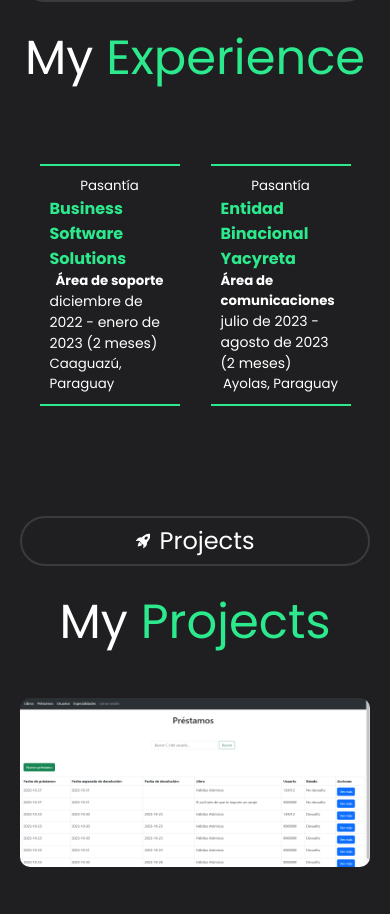
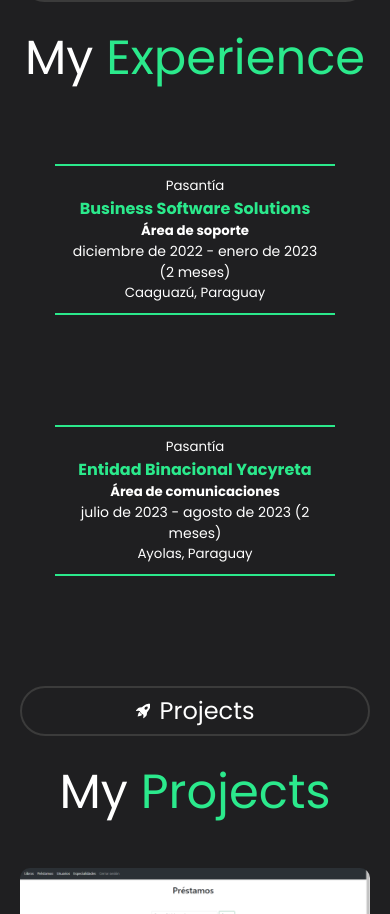
Before and after one commit to MarceloM47/portfolio, a React (Vite) app: page / in a window 390 px wide. Shown: the part 3673-4587 px from the top of the page. Built offline with nearby package versions, Linux system fonts and the light colour scheme.

Commit message:
Se modificó los estilos de la sección de  experience

```diff
--- a/src/App.css
+++ b/src/App.css
@@ -261,11 +261,13 @@ span{
 .project img:hover{
     filter: contrast(60%);
 }
+
 /* MEDIA QUERIES */
 @media screen and (max-width:1310px) {
     .exps-container{
         display: flex;
-        justify-content: center;
+        flex-direction: column;
+        align-items: center;
         gap: 10px;
     }
 
@@ -273,7 +275,8 @@ span{
         display: flex;
         align-items: center;
         flex-direction: column;
-        width: 40%;
+        text-align: center;
+        width: 60%;
         margin: 50px 3%;
         padding: 10px;
         font-size: 1rem;
@@ -599,4 +602,25 @@ span{
         cursor: pointer;
         color: var(--green);
     }
+
+    .exps-container{
+        display: flex;
+        flex-direction: column;
+        align-items: center;
+        gap: 10px;
+    }
+
+    .exp-container{
+        display: flex;
+        align-items: center;
+        flex-direction: column;
+        text-align: center;
+        width: 80%;
+        margin: 50px 3%;
+        padding: 10px;
+        font-size: 1rem;
+        border: 2px solid var(--green);
+        border-right: none;
+        border-left: none;
+    }
 }
```
